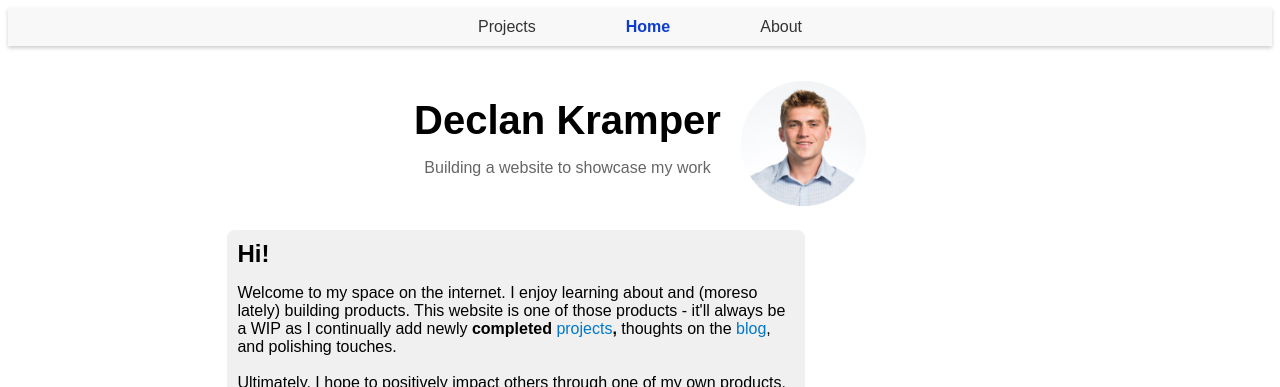
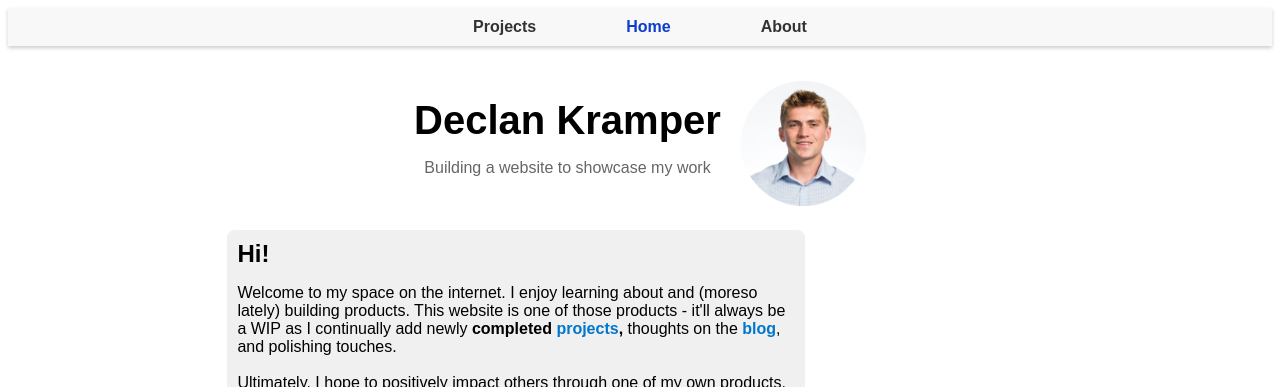
Before and after one commit to declankra/my-portfolio, a React (Create React App) app: page / in a window 1280 px wide. Shown: the top 387 px of the page. Built offline with nearby package versions, Linux system fonts and the light colour scheme; no server answers; what webfontloader would draw is missing.

Commit message:
changed links to be bolded

```diff
--- a/src/index.css
+++ b/src/index.css
@@ -11,14 +11,14 @@
     font-weight: 600;
   }
 
-  p, a {
+  p {
     font-family: 'Titillium Web', sans-serif;
     font-weight: 400;
   }
 
-  li {
+  li, a {
     font-family: 'Titillium Web', sans-serif;
-    font-weight: 600;
+    font-weight: 800;
   }
 
   body {
```
